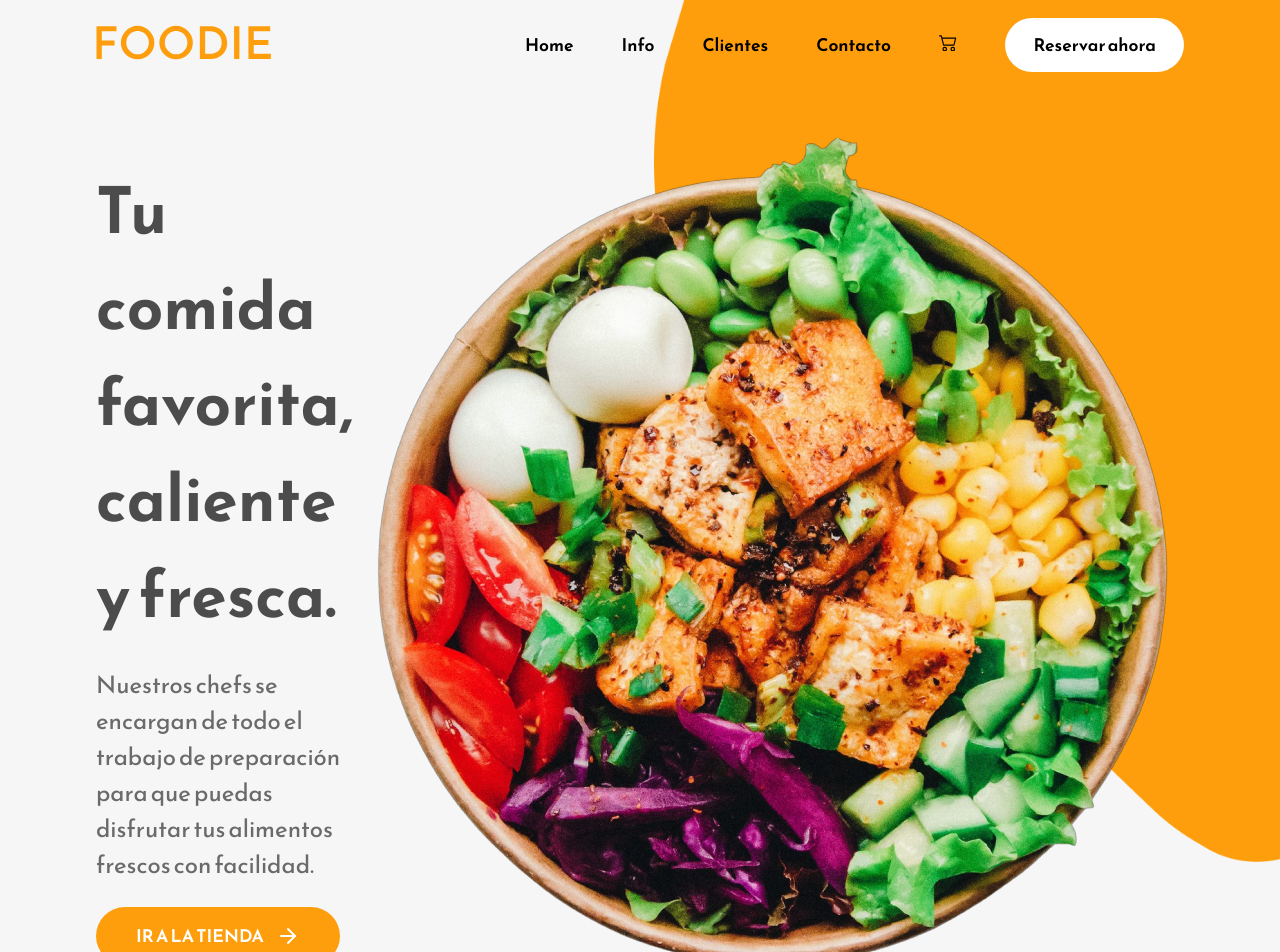
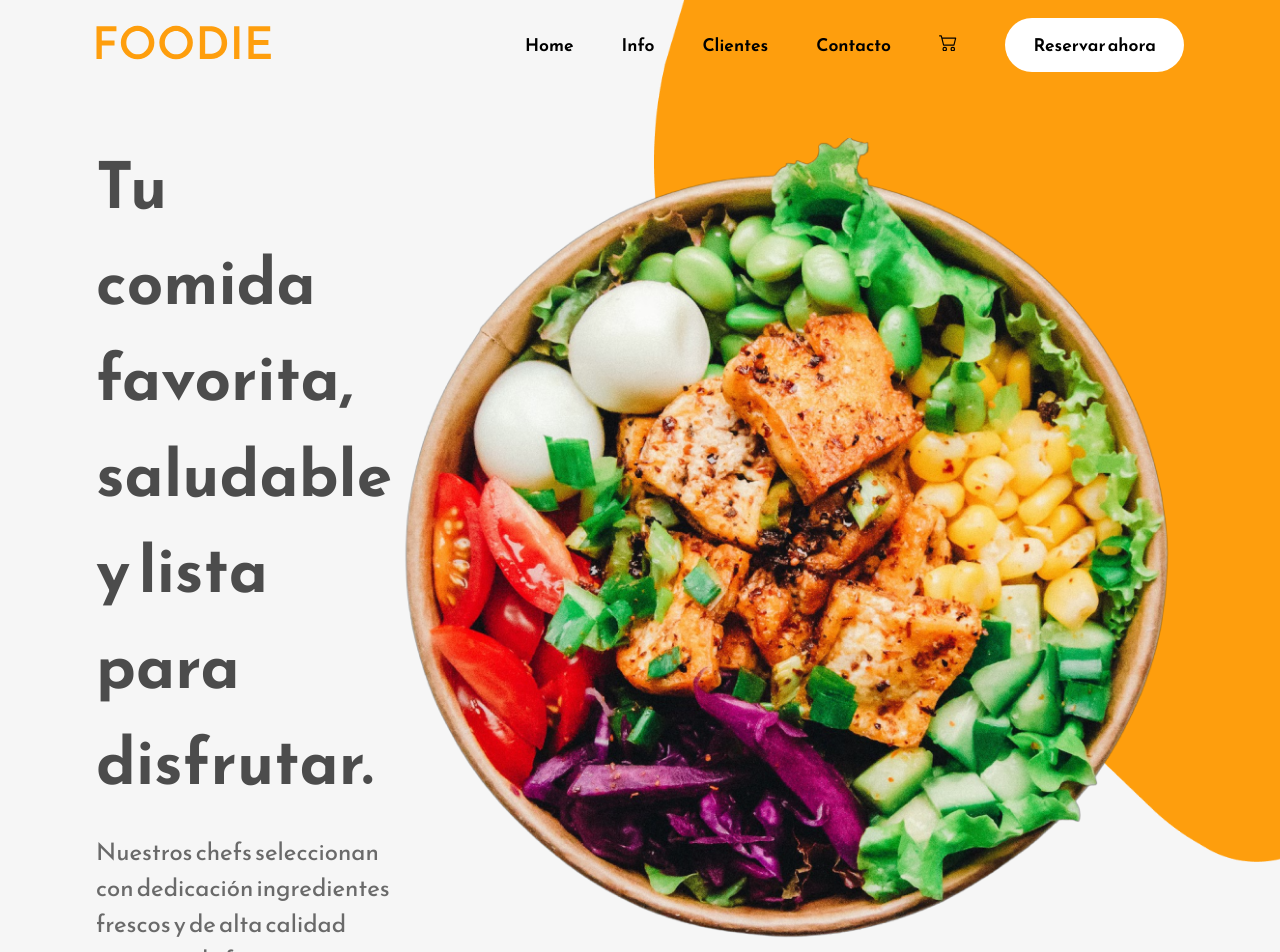
Before and after one commit to JoanSimonutti/FOODIE, a React (Create React App) app: page / in a window 1280 px wide. Shown: the top 952 px of the page. Built offline with nearby package versions, Linux system fonts and the light colour scheme.

Commit message:
add info

```diff
--- a/src/Components/Home.js
+++ b/src/Components/Home.js
@@ -16,11 +16,11 @@ const Home = () => {
                 </div>
                 <div className='home-text-section'>
                     <h1 className='primary-heading'>
-                        Tu comida favorita, caliente y fresca.
+                        Tu comida favorita, saludable y lista para disfrutar.
                     </h1>
                     <p className='primary-text'>
-                        Nuestros chefs se encargan de todo el trabajo de preparación
-                        para que puedas disfrutar tus alimentos frescos con facilidad.
+                        Nuestros chefs seleccionan con dedicación ingredientes frescos
+                        y de alta calidad para que disfrutes una alimentación sana, práctica y deliciosa.
                     </p>
                     <button className='secondary-button'>
                         IR A LA TIENDA <FiArrowRight />
--- a/src/Components/Testimonial.js
+++ b/src/Components/Testimonial.js
@@ -9,7 +9,7 @@ const Testimonial = () => {
                 <p className="primary-subheading">Clientes</p>
                 <h1 className="primary-heading">Ellos ya nos eligen</h1>
                 <p className="primary-text">
-                    Historias reales de personas que disfrutan comer FOODIE todos los días.
+                    Historias de personas que eligen FOODIE todos los días.
                 </p>
             </div>
             <div className="testimonial-section-bottom">
```
